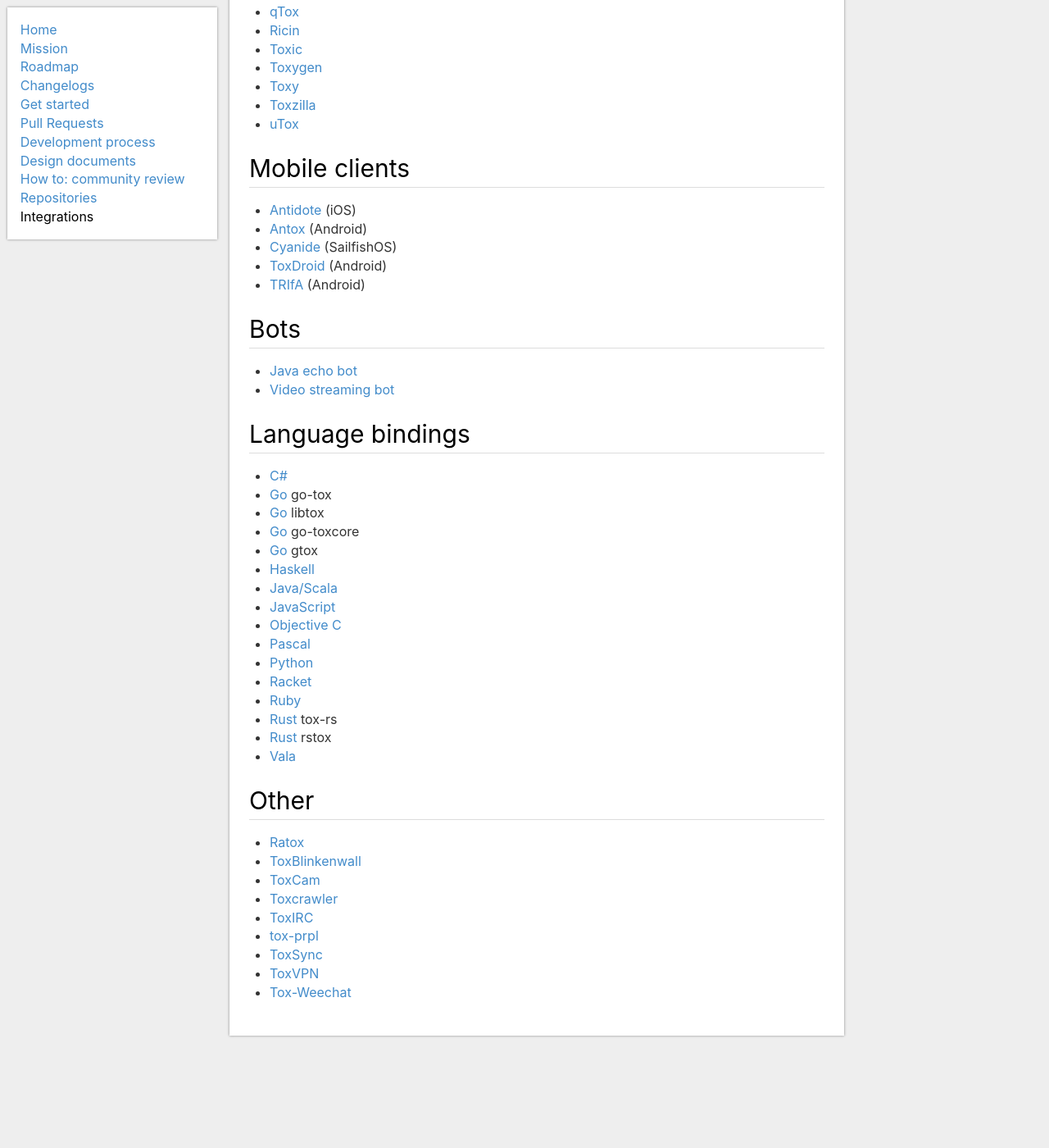
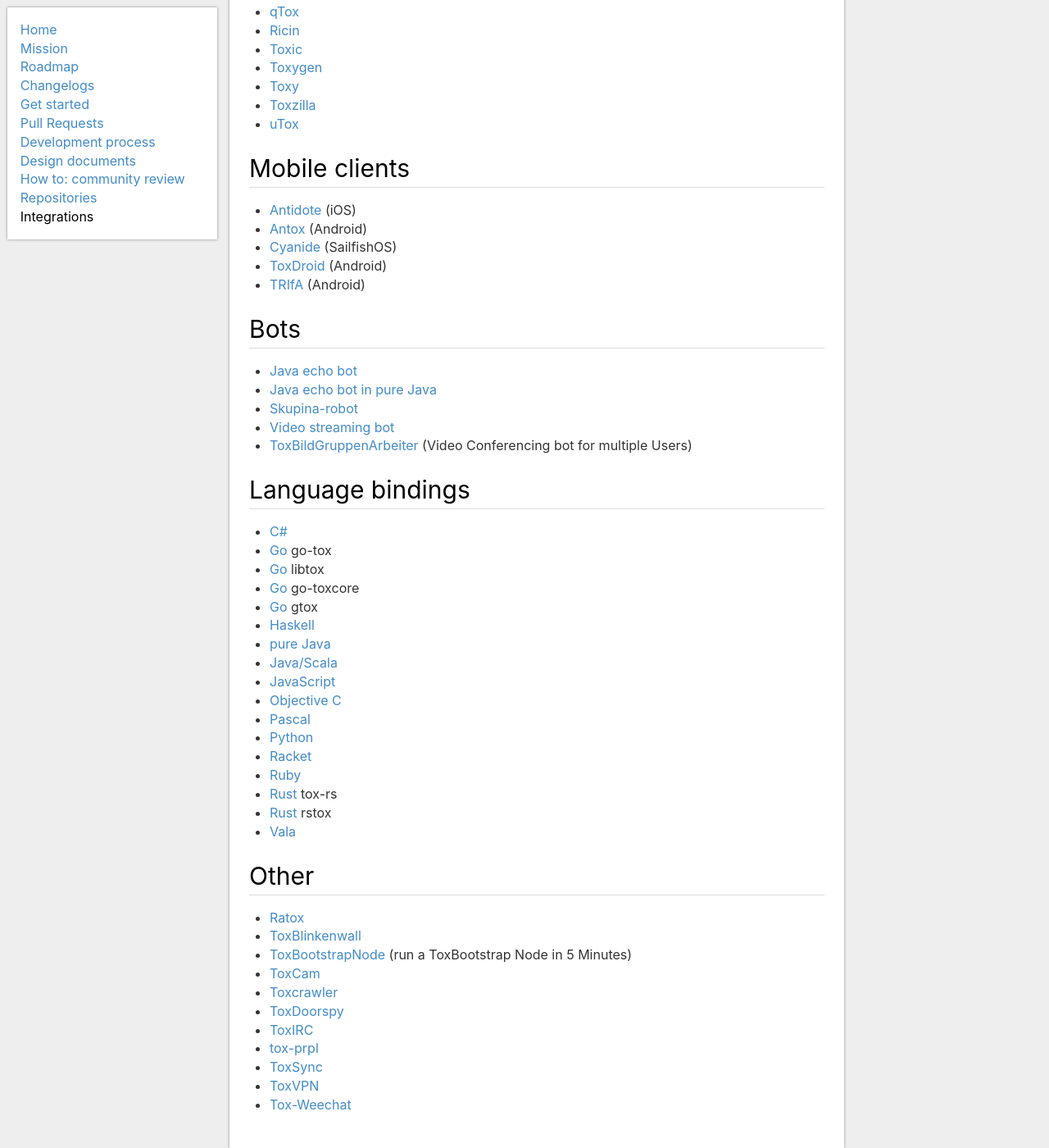
Before and after one commit to TokTok/website, a Jekyll site: the page built from toktok/integrations.md, in a window 1280 px wide and 1400 px high, scrolled down 310 px. Shown: the whole window at 82% size. Built offline with Jekyll 4.4.1, drawn with Linux system fonts in a browser that asks for light colours; before the commit the page ends 1573 px from its top, so only the background shows below that.

Commit message:
add more projects

```diff
--- a/toktok/integrations.md
+++ b/toktok/integrations.md
@@ -34,7 +34,10 @@ yourself to this page.
 # Bots
 
 *   [Java echo bot](https://github.com/TokTok/echobot-jvm)
+*   [Java echo bot in pure Java](https://github.com/zoff99/java_toxclient_example)
+*   [Skupina-robot](https://github.com/zoff99/skupina-robot)
 *   [Video streaming bot](https://github.com/TokTok/streambot-jvm)
+*   [ToxBildGruppenArbeiter](https://github.com/zoff99/ToxBildGruppenArbeiter) (Video Conferencing bot for multiple Users)
 
 # Language bindings
 
@@ -44,6 +47,7 @@ yourself to this page.
 *   [Go](https://github.com/kitech/go-toxcore) go-toxcore
 *   [Go](https://github.com/xhebox/gtox) gtox
 *   [Haskell](https://github.com/TokTok/hs-toxcore-c)
+*   [pure Java](https://github.com/zoff99/java_toxclient_example/tree/master/jni-c-toxcore)
 *   [Java/Scala](https://github.com/TokTok/jvm-toxcore-c)
 *   [JavaScript](https://github.com/TokTok/js-toxcore-c)
 *   [Objective C](https://github.com/Antidote-for-Tox/objcTox)
@@ -59,8 +63,10 @@ yourself to this page.
 
 *   [Ratox](https://github.com/pranomostro/ratox)
 *   [ToxBlinkenwall](https://github.com/zoff99/ToxBlinkenwall)
+*   [ToxBootstrapNode](https://github.com/zoff99/ToxTCP-RelayNode) (run a ToxBootstrap Node in 5 Minutes)
 *   [ToxCam](https://github.com/zoff99/ToxCam)
 *   [Toxcrawler](https://github.com/JFreegman/toxcrawler)
+*   [ToxDoorspy](https://github.com/zoff99/ToxDoorspy)
 *   [ToxIRC](https://github.com/endoffile78/toxirc)
 *   [tox-prpl](https://github.com/jin-eld/tox-prpl)
 *   [ToxSync](https://github.com/MKras/ToxSync)
```
